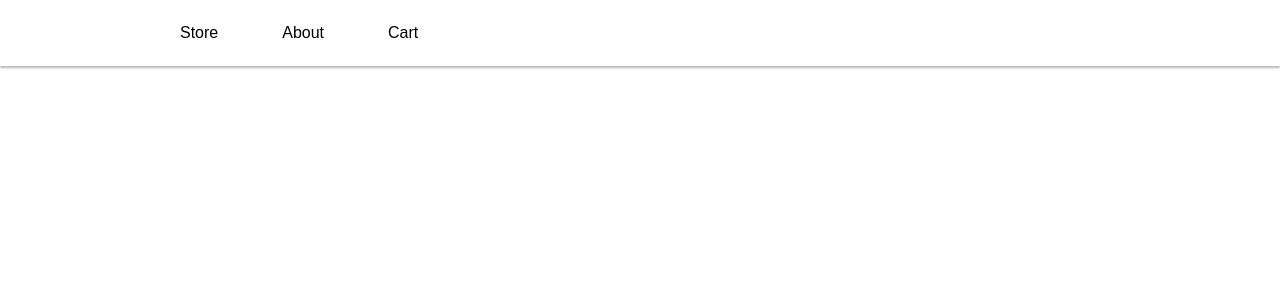
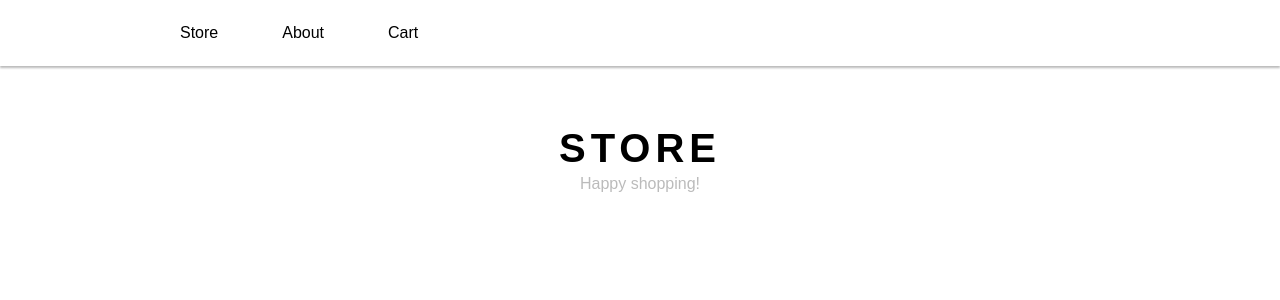
Before and after one commit to KSzostko/shopping-cart, a React (Create React App) app: page / in a window 1280 px wide. Shown: the top 300 px of the page. Built offline with nearby package versions, Linux system fonts and the light colour scheme.

Commit message:
created Header component

```diff
--- a/src/App.js
+++ b/src/App.js
@@ -1,10 +1,12 @@
 import React from 'react';
 import Navigation from './components/Navigation';
+import Header from './components/Header';
 
 function App() {
     return (
         <div>
             <Navigation />
+            <Header />
         </div>
     );
 }
--- /dev/null
+++ b/src/components/Header.js
@@ -0,0 +1,33 @@
+import React from 'react';
+import styled from 'styled-components';
+
+const StyledHeader = styled.header`
+    margin-top: 2rem;
+    display: flex;
+    flex-direction: column;
+    align-items: center;
+`;
+
+const StyledTitle = styled.h1`
+    margin-bottom: .25rem;
+    font-size: 2.5rem;
+    letter-spacing: 5px;
+    text-transform: uppercase;
+`;
+
+const StyledText = styled.p`
+    margin-top: 0;
+    color: #bbb;
+    font-weight: 300;
+`;
+
+function Header() {
+    return (
+        <StyledHeader>
+            <StyledTitle>Store</StyledTitle>
+            <StyledText>Happy shopping!</StyledText>
+        </StyledHeader>
+    );
+}
+
+export default Header;
```
